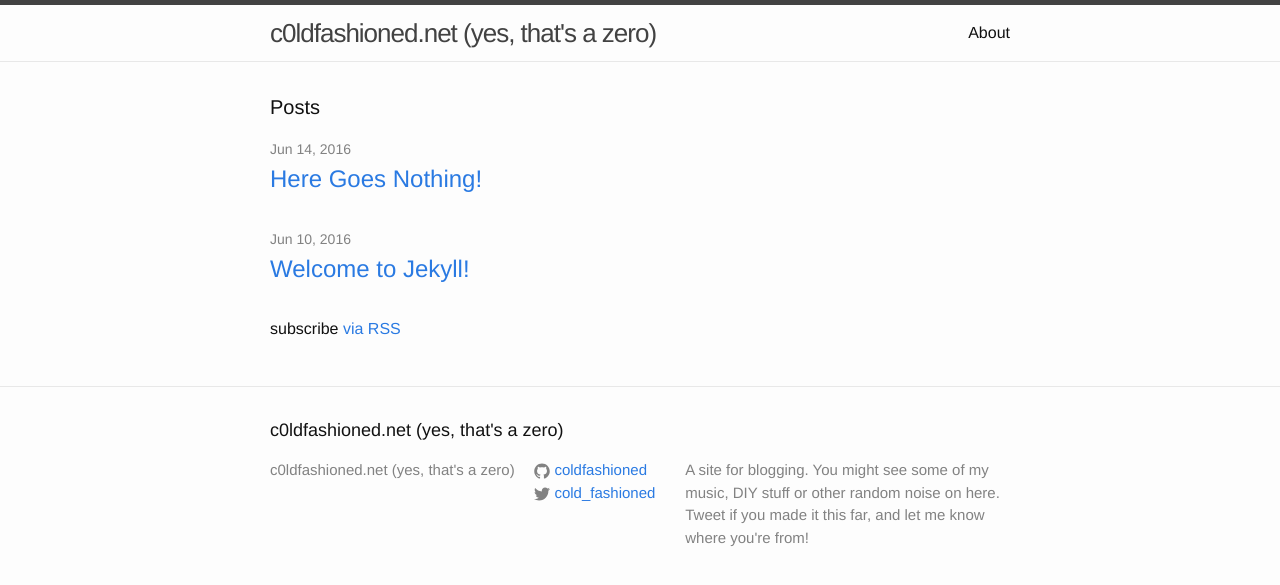
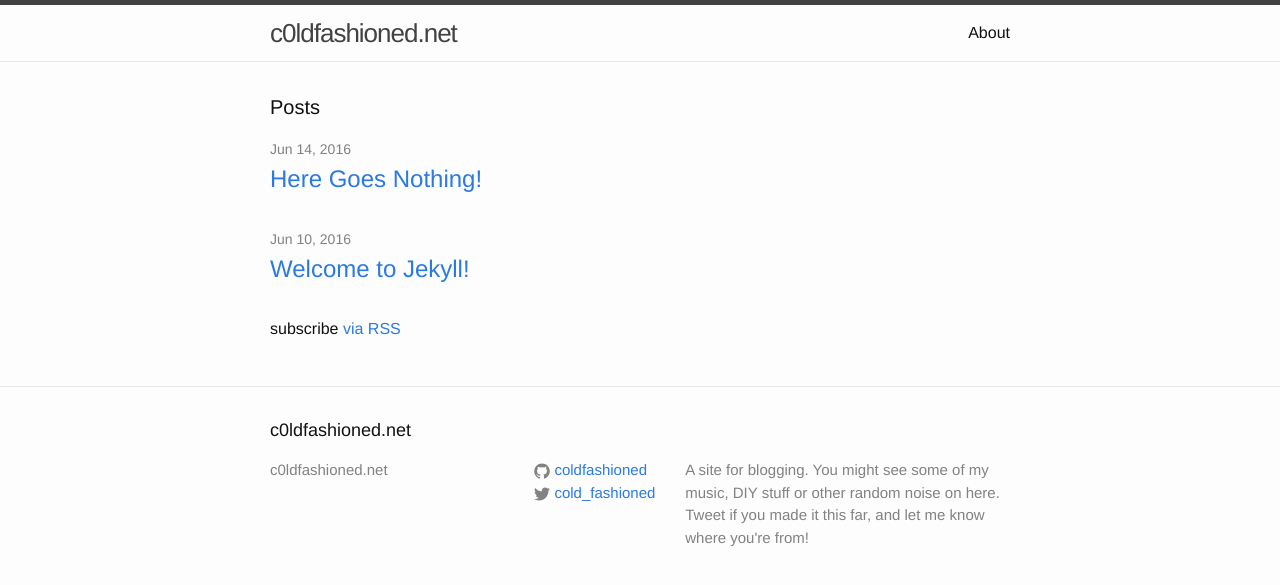
Before and after one commit to coldfashioned/coldfashioned.github.io, a Jekyll site: the page built from index.html, in a window 1280 px wide. Shown: the top 585 px of the page. Built offline with Jekyll 4.4.1, drawn with Linux system fonts in a browser that asks for light colours.

Commit message:
update config.yml
removed snarky "yes, that's a zero" piece. Now leave it alone!

```diff
--- a/_config.yml
+++ b/_config.yml
@@ -6,7 +6,7 @@
 # 'jekyll serve'. If you change this file, please restart the server process.
 
 # Site settings
-title: c0ldfashioned.net (yes, that's a zero)
+title: c0ldfashioned.net
 
 description: > # this means to ignore newlines until "baseurl:"
   A site for blogging. You might see some of my music,
```
